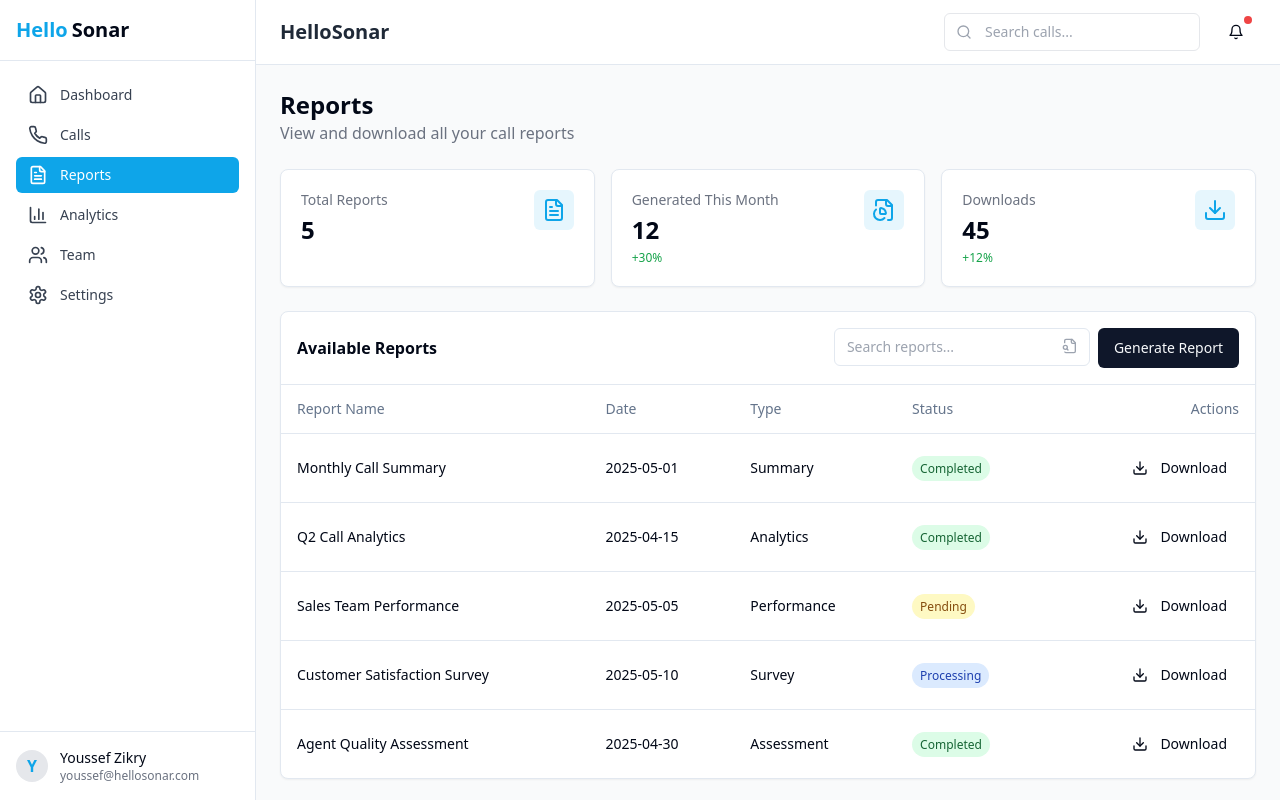
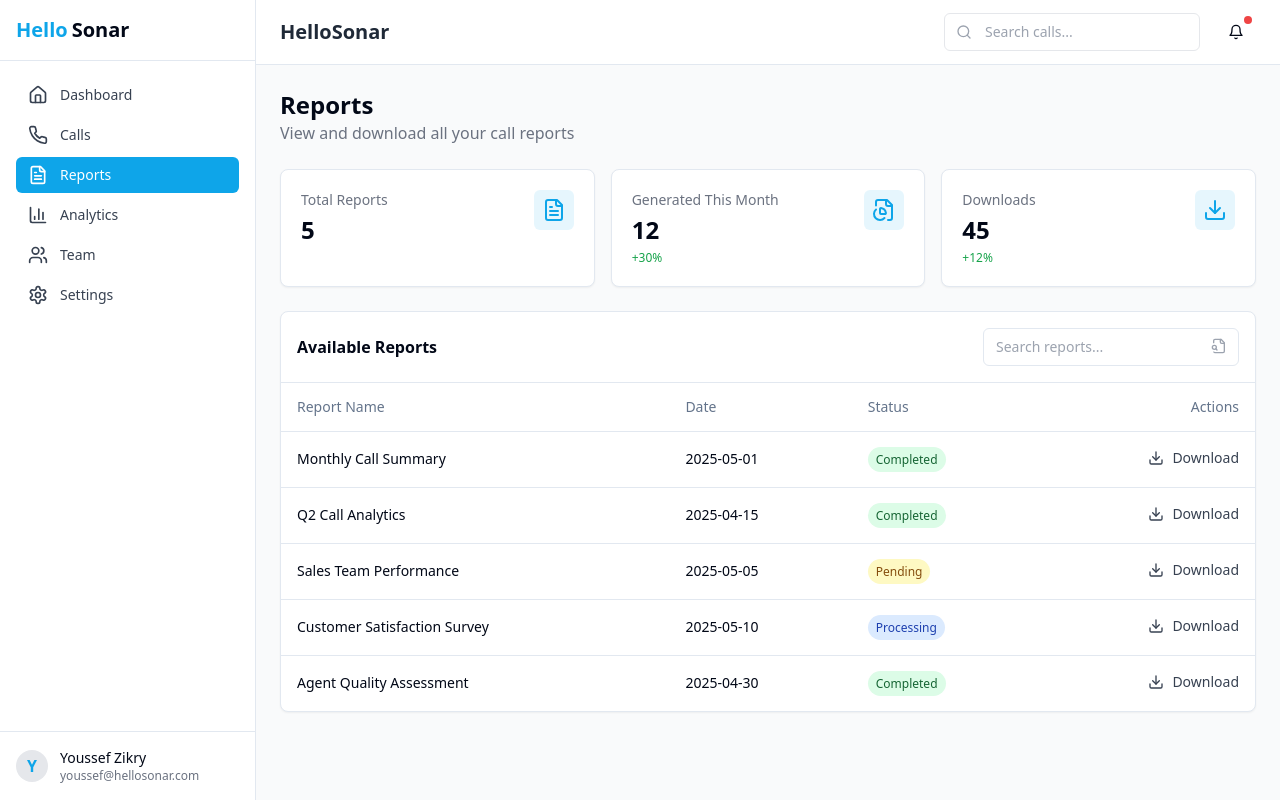
Before and after one commit to sino-private/ai-voice-insight-hub, a React (Vite) app: page /reports in a window 1280 px wide. Built offline with nearby package versions, Linux system fonts and the light colour scheme.

Commit message:
Fix Reports page
Remove report type and disable report generation.

```diff
--- a/src/pages/Reports.tsx
+++ b/src/pages/Reports.tsx
@@ -4,42 +4,36 @@ import DashboardLayout from "@/components/dashboard/DashboardLayout";
 import StatsCard from "@/components/dashboard/StatsCard";
 import { FileText, FileSearch, FilePieChart, Download } from "lucide-react";
 import { Table, TableHeader, TableBody, TableRow, TableHead, TableCell } from "@/components/ui/table";
-import { Button } from "@/components/ui/button";
 
 const reportsData = [
   {
     id: 1,
     name: "Monthly Call Summary",
     date: "2025-05-01",
-    type: "Summary",
     status: "Completed"
   },
   {
     id: 2,
     name: "Q2 Call Analytics",
     date: "2025-04-15",
-    type: "Analytics",
     status: "Completed"
   },
   {
     id: 3,
     name: "Sales Team Performance",
     date: "2025-05-05",
-    type: "Performance",
     status: "Pending"
   },
   {
     id: 4,
     name: "Customer Satisfaction Survey",
     date: "2025-05-10",
-    type: "Survey",
     status: "Processing"
   },
   {
     id: 5,
     name: "Agent Quality Assessment",
     date: "2025-04-30",
-    type: "Assessment",
     status: "Completed"
   }
 ];
@@ -48,8 +42,7 @@ const Reports = () => {
   const [searchTerm, setSearchTerm] = useState("");
 
   const filteredReports = reportsData.filter(
-    report => report.name.toLowerCase().includes(searchTerm.toLowerCase()) ||
-              report.type.toLowerCase().includes(searchTerm.toLowerCase())
+    report => report.name.toLowerCase().includes(searchTerm.toLowerCase())
   );
 
   return (
@@ -84,7 +77,6 @@ const Reports = () => {
           <div className="p-4 border-b">
             <div className="flex items-center justify-between">
               <h2 className="font-semibold">Available Reports</h2>
-              <div className="flex space-x-2">
               <div className="relative">
                 <input
                   type="text"
@@ -95,8 +87,6 @@ const Reports = () => {
                 />
                 <FileSearch className="h-4 w-4 absolute right-3 top-2.5 text-gray-400" />
               </div>
-                <Button>Generate Report</Button>
-              </div>
             </div>
           </div>
 
@@ -105,7 +95,6 @@ const Reports = () => {
               <TableRow>
                 <TableHead>Report Name</TableHead>
                 <TableHead>Date</TableHead>
-                <TableHead>Type</TableHead>
                 <TableHead>Status</TableHead>
                 <TableHead className="text-right">Actions</TableHead>
               </TableRow>
@@ -116,7 +105,6 @@ const Reports = () => {
                   <TableRow key={report.id}>
                     <TableCell className="font-medium">{report.name}</TableCell>
                     <TableCell>{report.date}</TableCell>
-                    <TableCell>{report.type}</TableCell>
                     <TableCell>
                       <span className={`px-2 py-1 rounded-full text-xs ${
                         report.status === "Completed"
@@ -129,15 +117,17 @@ const Reports = () => {
                       </span>
                     </TableCell>
                     <TableCell className="text-right">
-                      <Button variant="ghost" size="sm">
-                        <Download className="h-4 w-4 mr-1" /> Download
-                      </Button>
+                      <button
+                        className="inline-flex items-center justify-center gap-2 text-sm font-medium text-gray-700 hover:text-gray-900"
+                      >
+                        <Download className="h-4 w-4" /> Download
+                      </button>
                     </TableCell>
                   </TableRow>
                 ))
               ) : (
                 <TableRow>
-                  <TableCell colSpan={5} className="text-center py-4">
+                  <TableCell colSpan={4} className="text-center py-4">
                     No reports found matching your search.
                   </TableCell>
                 </TableRow>
```
Lines whose indentation alone changed are shown as unchanged.
